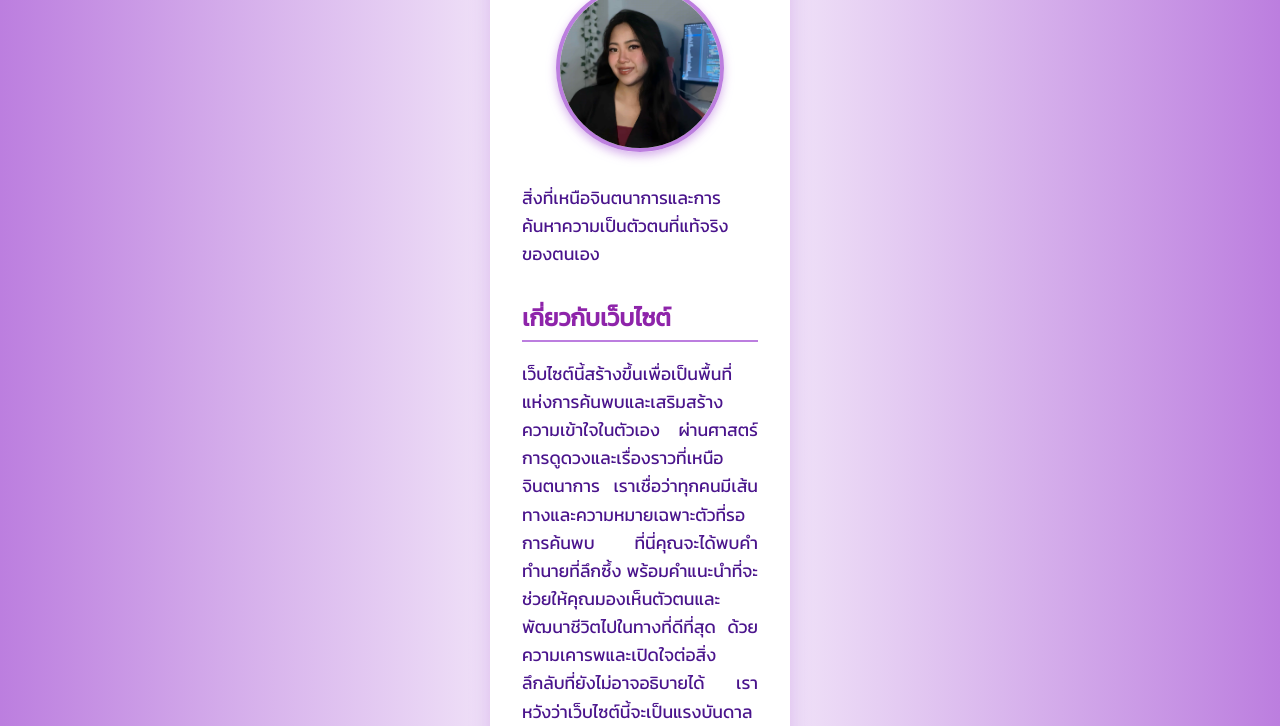
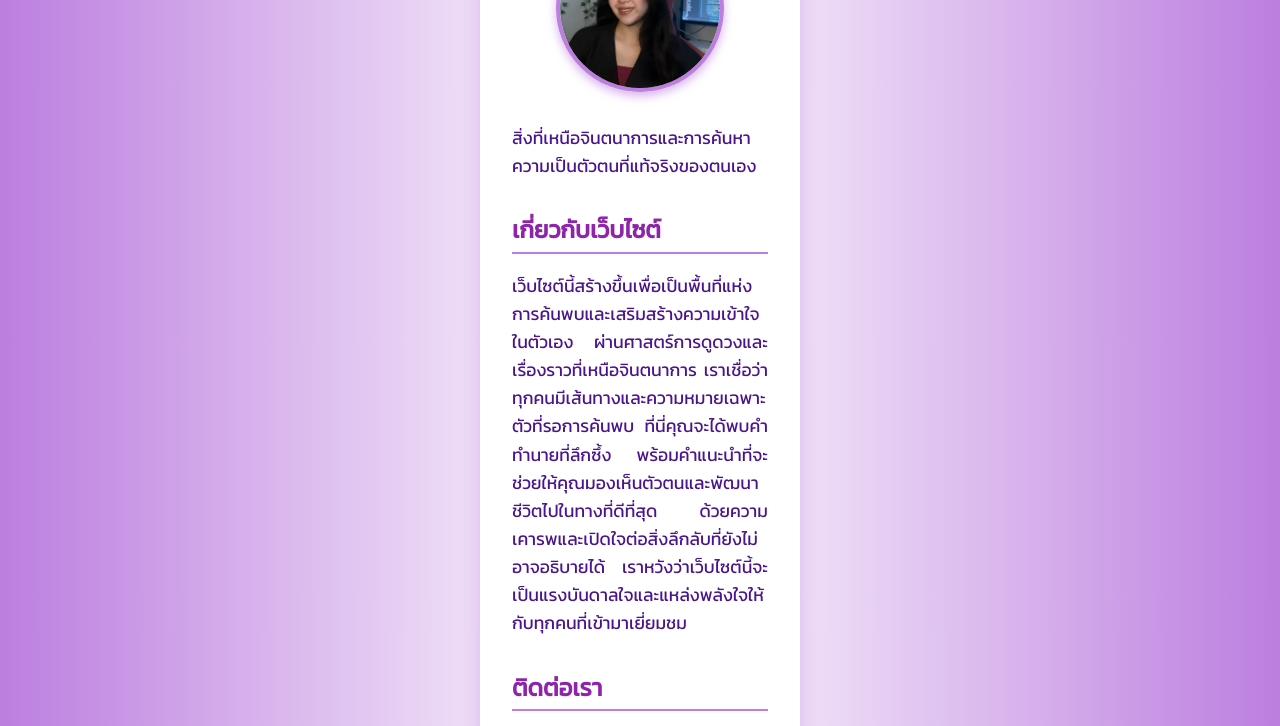
Before and after one commit to Hanna23200/RATA, a plain HTML site: page about.html in a window 1280 px wide. Shown: the part 168-894 px from the top of the page. Drawn offline with Linux system fonts and the light colour scheme.

Commit message:
Update about.html

```diff
--- a/about.html
+++ b/about.html
@@ -22,7 +22,7 @@
 
     .container {
       background: white;
-      max-width: 300px;
+      max-width: 320px;
       width: 100%;
       border-radius: 20px;
       box-shadow: 0 8px 20px rgba(188, 126, 223, 0.4);
@@ -118,7 +118,7 @@
     }
 
     /* สำหรับมือถือ */
-    @media (max-width: 300px) {
+    @media (max-width: 320px) {
       .container {
         padding: 1.2rem;
         border-radius: 15px;
```
